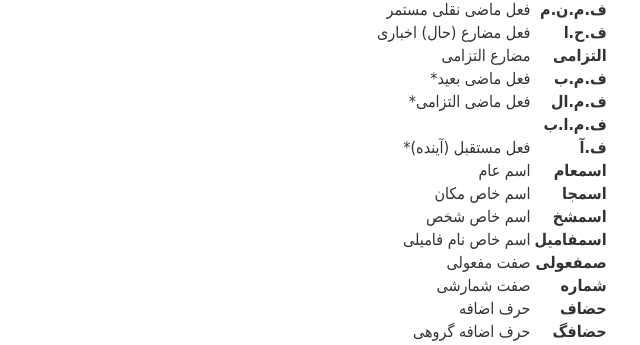
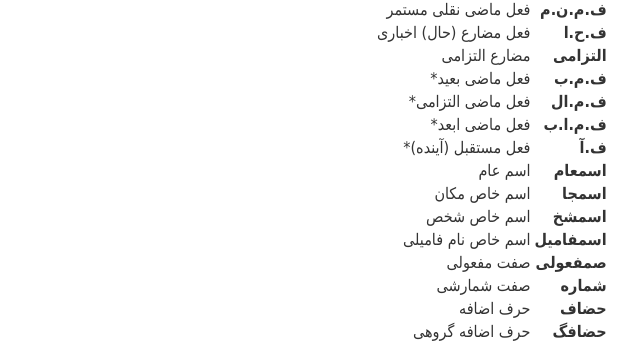
Before and after one commit to dhpour/cpia_web_demo, a Django app: page / in a window 1280 px wide, after a click on "توضیحات". Shown: the part 158-503 px from the top of the page, without its empty margins (640-1280 px from the left). Run offline with Django 3.2, Linux system fonts and the light colour scheme; some libraries are stand-ins or nearby versions.

Commit message:
docs: fixed left over desc for an abbr in ui

```diff
--- a/farsi_infl/templates/farsi_infl/index.html
+++ b/farsi_infl/templates/farsi_infl/index.html
@@ -321,7 +321,7 @@
                         <tr><td><b>ف.م.ال</b></td><td>فعل ماضی التزامی*</td>
                         </tr>
                         <tr>
-                            <td><b>ف.م.ا.ب</b></td><td></td></tr>
+                            <td><b>ف.م.ا.ب</b></td><td>فعل ماضی ابعد*</td></tr>
                         <tr><td><b>ف.آ</b></td><td>فعل مستقبل (آینده)*</td>
                         </tr>
                         <tr>
```
